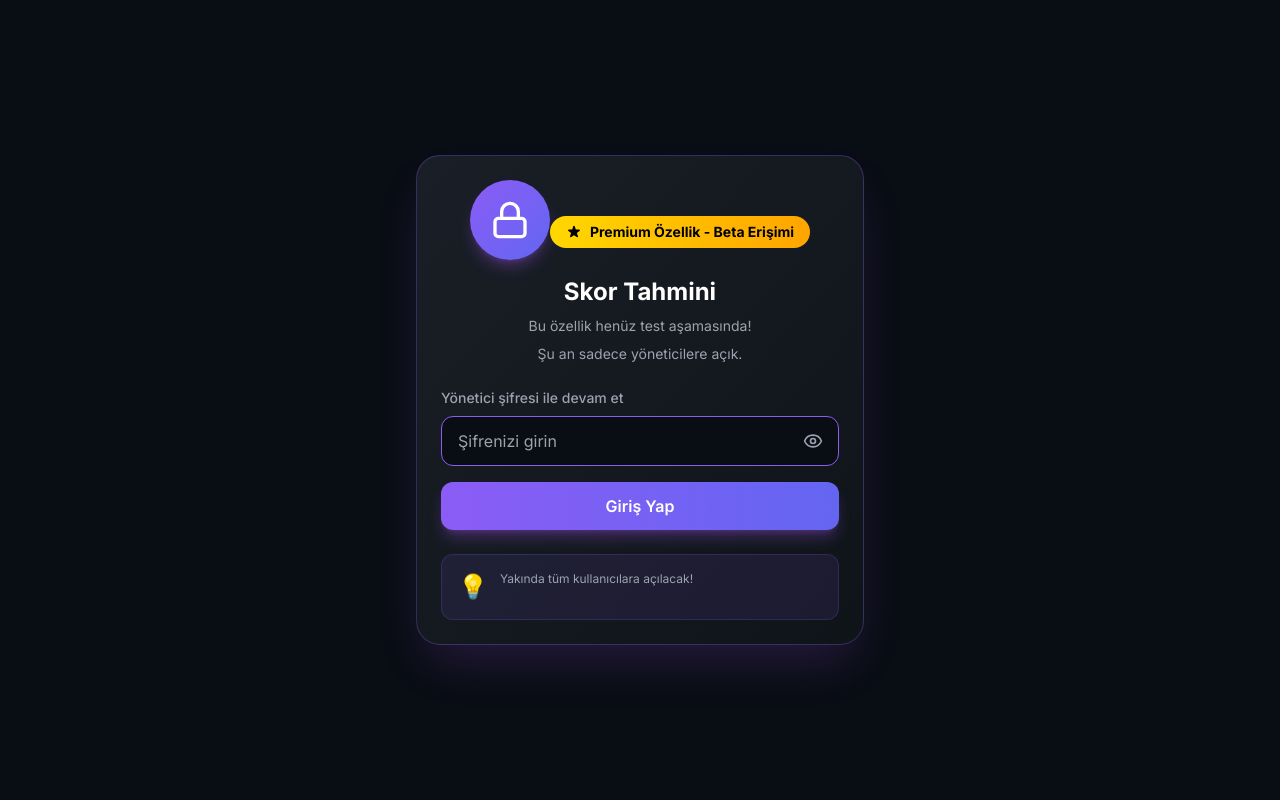
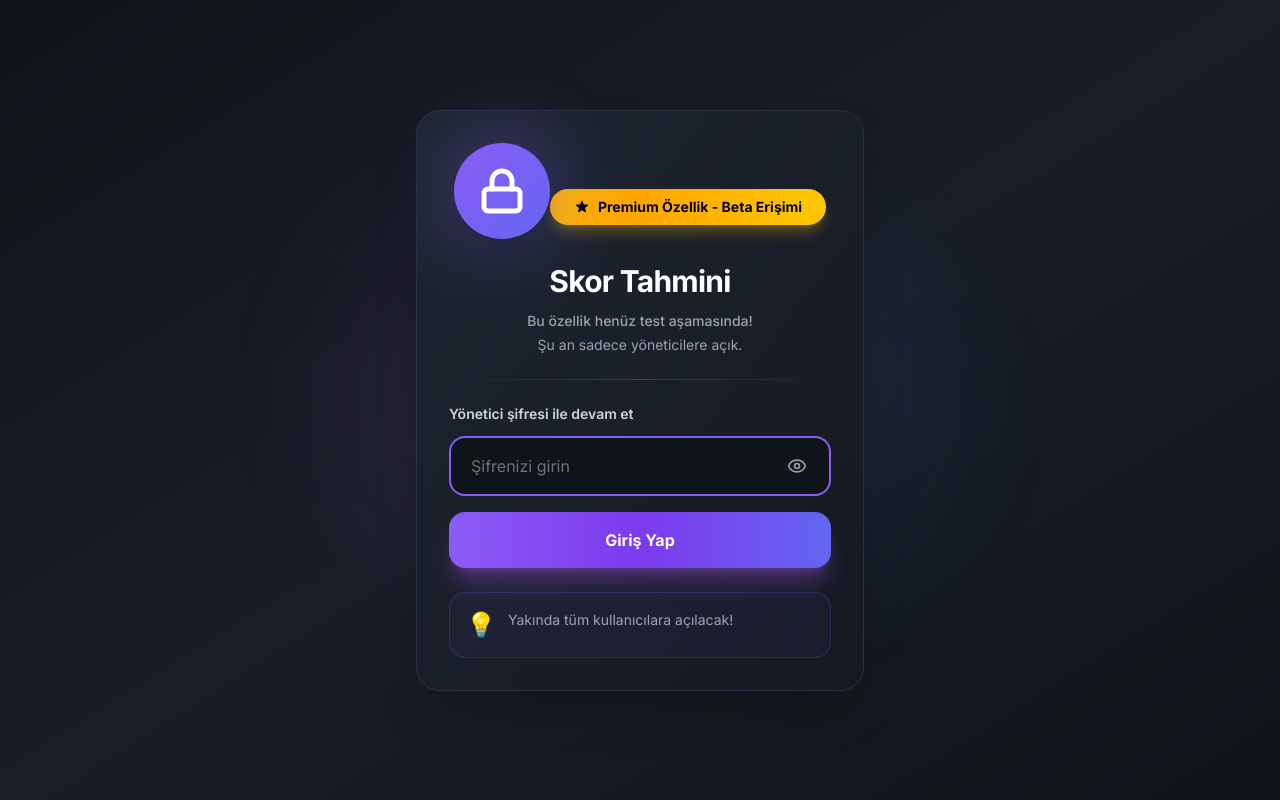
Before and after one commit to mehmet1777/betsmart-web, a Next.js app: page /skor-tahmini in a window 1280 px wide. Built offline with nearby package versions, Linux system fonts and the light colour scheme.

Commit message:
✨ Premium giriş ekranı tasarımı iyileştirildi
- Animated gradient background
- Glowing lock icon (pulse effect)
- Shimmer effect on badge
- Bigger input fields
- Hover animations
- Scale effects on button
- Better spacing & typography
- Divider line
- Enhanced error box

```diff
--- a/app/skor-tahmini/page.tsx
+++ b/app/skor-tahmini/page.tsx
@@ -85,42 +85,55 @@ export default function SkorTahminiPage() {
   }
 
   return (
-    <div className="min-h-screen bg-bg-app flex items-center justify-center p-4">
+    <div className="min-h-screen bg-gradient-to-br from-[#0F1419] via-[#1a1f27] to-[#0F1419] flex items-center justify-center p-4">
+      {/* Animated Background Circles */}
+      <div className="absolute inset-0 overflow-hidden pointer-events-none">
+        <div className="absolute top-1/4 left-1/4 w-96 h-96 bg-purple-500/10 rounded-full blur-3xl animate-pulse"></div>
+        <div className="absolute bottom-1/4 right-1/4 w-96 h-96 bg-blue-500/10 rounded-full blur-3xl animate-pulse delay-700"></div>
+      </div>
+
       {/* Premium Auth Modal */}
-      <div className="w-full max-w-md">
-        <div className="bg-gradient-to-br from-[#1a1f27] to-[#0F1419] border border-[#8B5CF6]/30 rounded-3xl p-6 shadow-2xl shadow-purple-500/20">
+      <div className="w-full max-w-md relative z-10">
+        <div className="bg-gradient-to-br from-[#1e2530] to-[#151921] border border-[#2a3142] rounded-3xl p-8 shadow-2xl backdrop-blur-xl">
 
-          {/* Header */}
+          {/* Lock Icon with Glow */}
           <div className="text-center mb-6">
-            <div className="inline-flex items-center justify-center w-20 h-20 rounded-full bg-gradient-to-br from-[#8B5CF6] to-[#6366F1] mb-4 shadow-lg shadow-purple-500/30">
-              <Lock className="w-10 h-10 text-white" />
+            <div className="relative inline-block mb-6">
+              <div className="absolute inset-0 bg-gradient-to-br from-[#8B5CF6] to-[#6366F1] rounded-full blur-2xl opacity-50 animate-pulse"></div>
+              <div className="relative w-24 h-24 rounded-full bg-gradient-to-br from-[#8B5CF6] to-[#6366F1] flex items-center justify-center shadow-xl">
+                <Lock className="w-12 h-12 text-white" strokeWidth={2.5} />
+              </div>
             </div>
 
-            <div className="inline-flex items-center gap-2 px-4 py-1.5 rounded-full bg-gradient-to-r from-[#FFD700] to-[#FFA500] text-black text-sm font-bold mb-4">
+            {/* Premium Badge */}
+            <div className="inline-flex items-center gap-2 px-6 py-2 rounded-full bg-gradient-to-r from-[#FFD700] via-[#FFA500] to-[#FFD700] text-black text-sm font-bold mb-6 shadow-lg shadow-yellow-500/30 animate-shimmer bg-[length:200%_100%]">
               <svg className="w-4 h-4" fill="currentColor" viewBox="0 0 20 20">
                 <path d="M9.049 2.927c.3-.921 1.603-.921 1.902 0l1.07 3.292a1 1 0 00.95.69h3.462c.969 0 1.371 1.24.588 1.81l-2.8 2.034a1 1 0 00-.364 1.118l1.07 3.292c.3.921-.755 1.688-1.54 1.118l-2.8-2.034a1 1 0 00-1.175 0l-2.8 2.034c-.784.57-1.838-.197-1.539-1.118l1.07-3.292a1 1 0 00-.364-1.118L2.98 8.72c-.783-.57-.38-1.81.588-1.81h3.461a1 1 0 00.951-.69l1.07-3.292z" />
               </svg>
               Premium Özellik - Beta Erişimi
             </div>
 
-            <h2 className="text-2xl font-bold text-white mb-2">
+            <h2 className="text-3xl font-bold text-white mb-3 tracking-tight">
               Skor Tahmini
             </h2>
 
-            <div className="space-y-2 text-sm text-text-secondary">
-              <p>Bu özellik henüz test aşamasında!</p>
+            <div className="space-y-1 text-sm text-gray-400">
+              <p className="font-medium">Bu özellik henüz test aşamasında!</p>
               <p>Şu an sadece yöneticilere açık.</p>
             </div>
           </div>
 
+          {/* Divider */}
+          <div className="h-px bg-gradient-to-r from-transparent via-gray-700 to-transparent mb-6"></div>
+
           {/* Form */}
           <form onSubmit={handleSubmit} className="space-y-4">
             <div>
-              <label className="block text-sm font-medium text-text-secondary mb-2">
+              <label className="block text-sm font-semibold text-gray-300 mb-3">
                 Yönetici şifresi ile devam et
               </label>
 
-              <div className="relative">
+              <div className="relative group">
                 <input
                   type={showPassword ? 'text' : 'password'}
                   value={password}
@@ -129,14 +142,14 @@ export default function SkorTahminiPage() {
                     setError('');
                   }}
                   placeholder="Şifrenizi girin"
-                  className="w-full px-4 py-3 bg-bg-app border border-border-color rounded-xl text-white placeholder-text-secondary focus:outline-none focus:border-[#8B5CF6] transition-colors pr-12"
+                  className="w-full px-5 py-4 bg-[#0F1419] border-2 border-[#2a3142] group-hover:border-[#8B5CF6]/50 focus:border-[#8B5CF6] rounded-2xl text-white placeholder-gray-500 focus:outline-none transition-all duration-300 pr-14 text-base"
                   autoFocus
                 />
 
                 <button
                   type="button"
                   onClick={() => setShowPassword(!showPassword)}
-                  className="absolute right-3 top-1/2 -translate-y-1/2 p-1 text-text-secondary hover:text-white transition-colors"
+                  className="absolute right-4 top-1/2 -translate-y-1/2 p-2 text-gray-400 hover:text-white transition-colors rounded-lg hover:bg-white/5"
                 >
                   {showPassword ? (
                     <EyeOff className="w-5 h-5" />
@@ -147,27 +160,27 @@ export default function SkorTahminiPage() {
               </div>
 
               {error && (
-                <div className="mt-2 flex items-center gap-2 text-red-400 text-sm">
-                  <X className="w-4 h-4" />
-                  {error}
+                <div className="mt-3 flex items-center gap-2 text-red-400 text-sm bg-red-500/10 border border-red-500/20 rounded-xl px-4 py-2.5">
+                  <X className="w-4 h-4 flex-shrink-0" />
+                  <span>{error}</span>
                 </div>
               )}
             </div>
 
             <button
               type="submit"
-              className="w-full py-3 bg-gradient-to-r from-[#8B5CF6] to-[#6366F1] hover:from-[#7C3AED] hover:to-[#5B21B6] text-white font-semibold rounded-xl transition-all shadow-lg shadow-purple-500/30 hover:shadow-purple-500/50"
+              className="w-full py-4 bg-gradient-to-r from-[#8B5CF6] via-[#7C3AED] to-[#6366F1] hover:from-[#7C3AED] hover:via-[#6D28D9] hover:to-[#5B21B6] text-white font-bold rounded-2xl transition-all duration-300 shadow-xl shadow-purple-500/30 hover:shadow-purple-500/50 hover:scale-[1.02] active:scale-[0.98] text-base"
             >
               Giriş Yap
             </button>
           </form>
 
           {/* Footer Info */}
-          <div className="mt-6 p-4 bg-[#8B5CF6]/10 border border-[#8B5CF6]/20 rounded-xl">
+          <div className="mt-6 p-4 bg-gradient-to-r from-[#8B5CF6]/5 to-[#6366F1]/5 border border-[#8B5CF6]/20 rounded-2xl">
             <div className="flex items-start gap-3">
               <div className="text-2xl">💡</div>
               <div className="flex-1">
-                <p className="text-xs text-text-secondary">
+                <p className="text-sm text-gray-400 leading-relaxed">
                   Yakında tüm kullanıcılara açılacak!
                 </p>
               </div>
@@ -175,6 +188,17 @@ export default function SkorTahminiPage() {
           </div>
         </div>
       </div>
+
+      {/* Shimmer Animation */}
+      <style jsx>{`
+        @keyframes shimmer {
+          0% { background-position: 200% 0; }
+          100% { background-position: -200% 0; }
+        }
+        .animate-shimmer {
+          animation: shimmer 3s linear infinite;
+        }
+      `}</style>
     </div>
   );
 }
```
